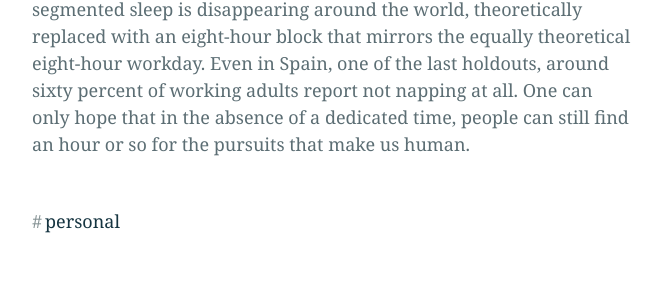
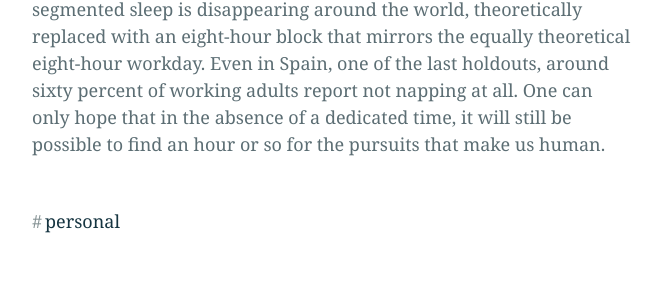
Before and after one commit to bliss-st/ss-website, a Jekyll site: the page built from _posts/2022-2-22-segmented-sleep.md, in a window 1280 px wide. Shown: the part 1926-2226 px from the top of the page, without its empty margins (308-971 px from the left). Built offline with Jekyll 4.4.1, drawn with Linux system fonts in a browser that asks for light colours; some of the changed text lies outside the part shown.

Commit message:
Update 2022-2-22-segmented-sleep.md

```diff
--- a/_posts/2022-2-22-segmented-sleep.md
+++ b/_posts/2022-2-22-segmented-sleep.md
@@ -17,4 +17,4 @@ But biphasic sleep didn't catch on in the modern world the way other atavistic h
 
 The best replacement modern people have found for the midnight hour is a private early morning. Pre-dawn can be intimate, introspective, and lovely, but it is not the time of day when “hath thy soule the least incumbrance.” Whether it’s feeding the kids or making it to the office, too much work lies ahead.
 
-Despite the efforts of psychologists, sleep specialists, and lifehackers, segmented sleep is disappearing around the world, theoretically replaced with an eight-hour block that mirrors the equally theoretical eight-hour workday. Even in Spain, one of the last holdouts, around sixty percent of working adults report not napping at all. One can only hope that in the absence of a dedicated time, people can still find an hour or so for the pursuits that make us human.
+Despite the efforts of psychologists, sleep specialists, and lifehackers, segmented sleep is disappearing around the world, theoretically replaced with an eight-hour block that mirrors the equally theoretical eight-hour workday. Even in Spain, one of the last holdouts, around sixty percent of working adults report not napping at all. One can only hope that in the absence of a dedicated time, it will still be possible to find an hour or so for the pursuits that make us human.
```
